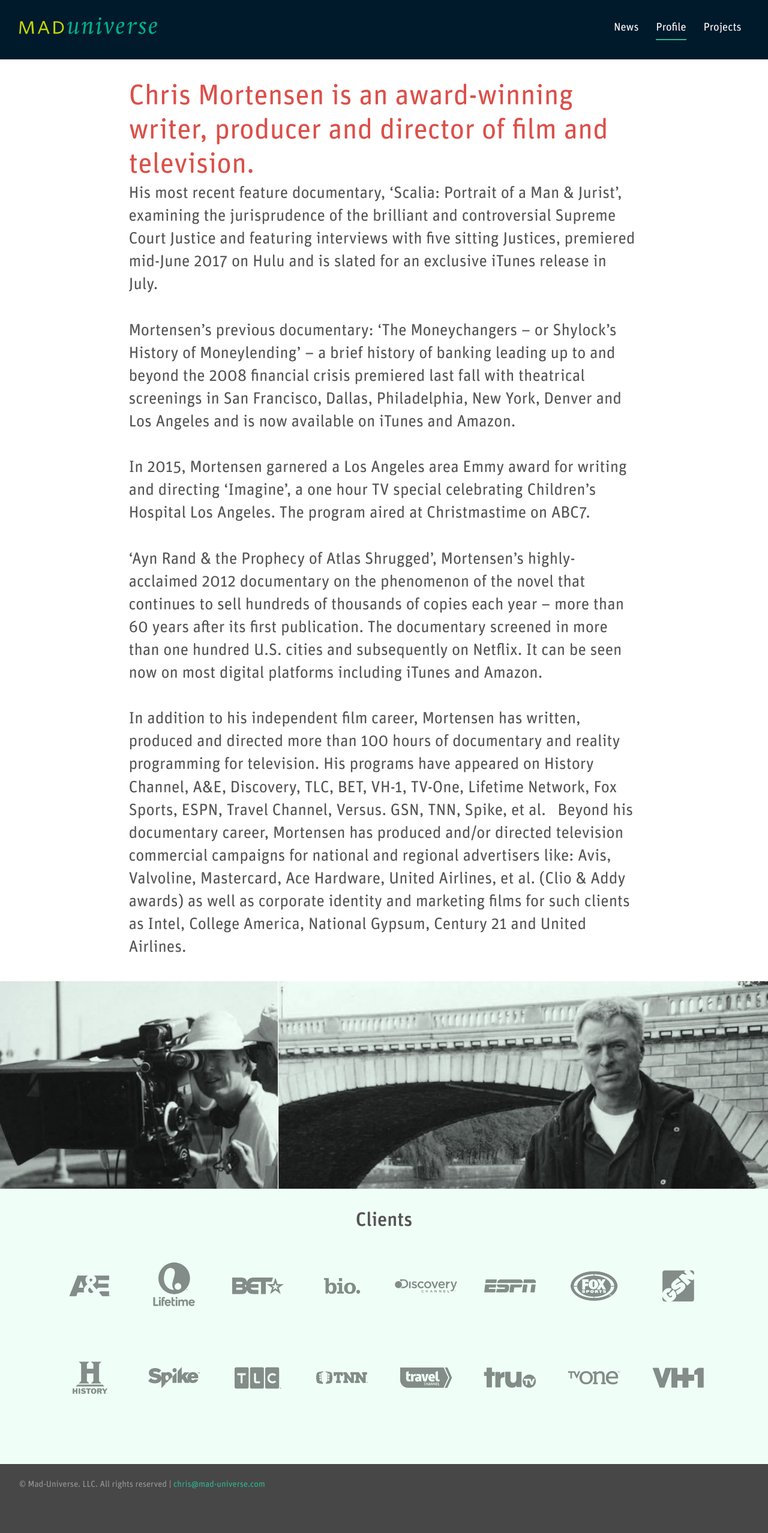
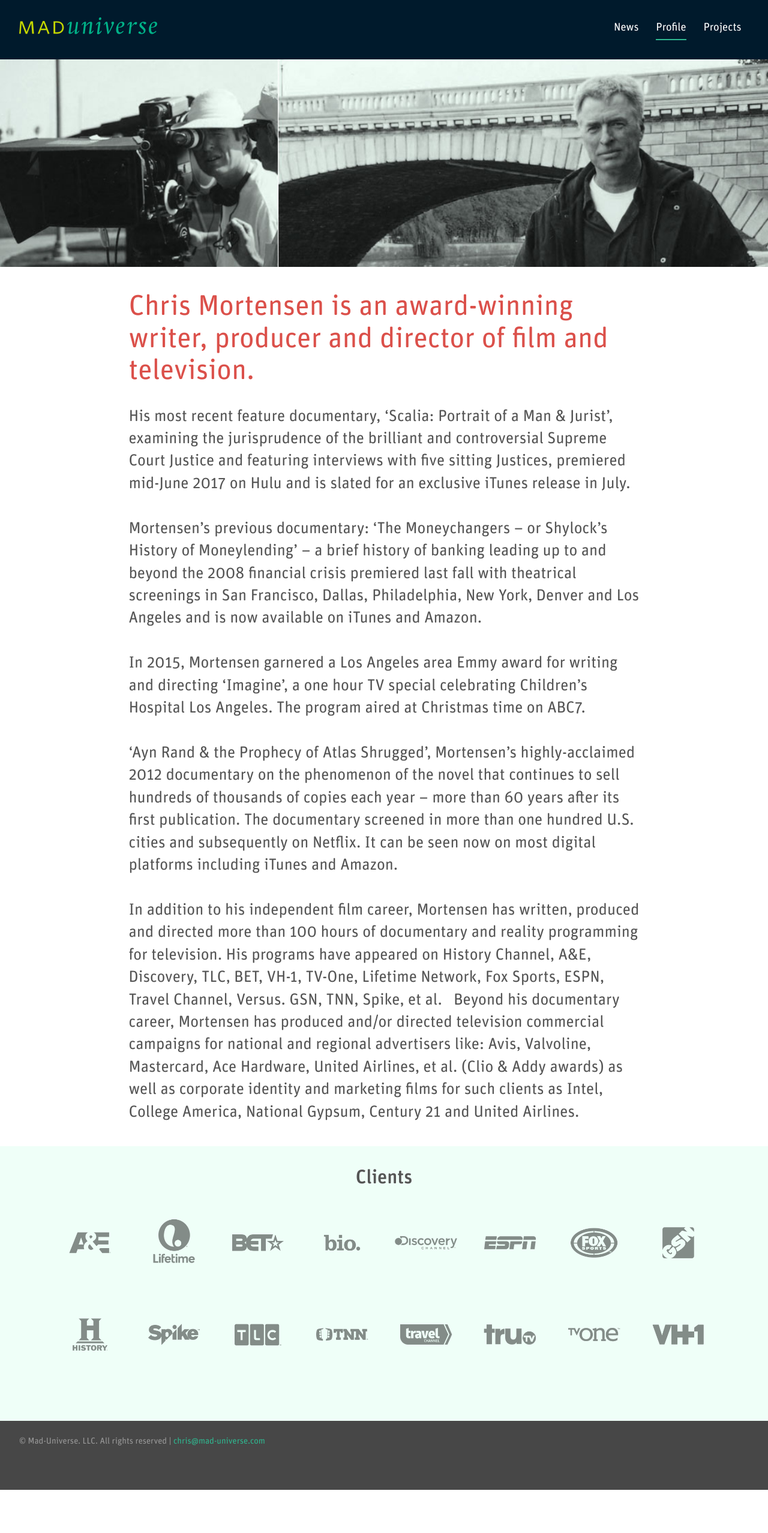
Before and after one commit to jsbarkema/mad-universe.com, a Jekyll site: the page built from profile.markdown, in a window 1280 px wide. Shown: the whole page at 60% size. Built offline with Jekyll 4.4.1, drawn with Linux system fonts in a browser that asks for light colours; after the commit the page ends 2484 px from its top, so only the background shows below that.

Commit message:
Updated Profile and 5 other files

```diff
--- a/_layouts/profile.html
+++ b/_layouts/profile.html
@@ -2,12 +2,12 @@
 layout: default
 ---
 
+<div class="profile-image row">
+  <img src="{{ page.bio_pic }}" class="u-full-width">
+</div>
 <div class="profile-body container">
   <h1>{{ page.headline }}</h1>
   {{ content }}
-</div>
-<div class="profile-image row">
-  <img src="{{ page.bio_pic }}" class="u-full-width">
 </div>
 <div class="logo-grid">
    <div class="container">
--- a/profile.markdown
+++ b/profile.markdown
@@ -70,9 +70,9 @@
 
 Mortensen’s previous documentary:  ‘The Moneychangers – or Shylock’s History of Moneylending’ – a brief history of banking leading up to and beyond the 2008 financial crisis premiered last fall with theatrical screenings in San Francisco, Dallas, Philadelphia, New York, Denver and Los Angeles and is now available on iTunes and Amazon.
 
-In 2015, Mortensen garnered a Los Angeles area Emmy award for writing and directing ‘Imagine’, a one hour TV special celebrating Children’s Hospital Los Angeles.  The program aired at Christmastime on ABC7.
+In 2015, Mortensen garnered a Los Angeles area Emmy award for writing and directing ‘Imagine’, a one hour TV special celebrating Children’s Hospital Los Angeles. The program aired at Christmas time on ABC7.
 
-‘Ayn Rand & the Prophecy of Atlas Shrugged’, Mortensen’s highly-acclaimed  2012 documentary on the phenomenon of the novel that continues to sell hundreds of thousands of copies each year – more than 60 years after its first publication.  The documentary screened in more than one hundred U.S. cities and subsequently on Netflix.  It can be seen now on most digital platforms including iTunes and Amazon.
+‘Ayn Rand & the Prophecy of Atlas Shrugged’, Mortensen’s highly-acclaimed  2012 documentary on the phenomenon of the novel that continues to sell hundreds of thousands of copies each year – more than 60 years after its first publication. The documentary screened in more than one hundred U.S. cities and subsequently on Netflix. It can be seen now on most digital platforms including iTunes and Amazon.
 
 In addition to his independent film career, Mortensen has written, produced and directed more than 100 hours of documentary and reality programming for television. His programs have appeared on History Channel, A&E, Discovery, TLC, BET, VH-1, TV-One, Lifetime Network, Fox Sports, ESPN, Travel Channel, Versus. GSN, TNN, Spike, et al.
 
--- a/styles/styles.css
+++ b/styles/styles.css
@@ -1258,7 +1258,7 @@
     left: 0;
     background-color: rgba(0, 0, 0, 0); }
   .projects.post-module .overlay:hover {
-    background-color: rgba(47, 184, 144, 0.4);
+    background-color: rgba(47, 184, 144, 0.85);
     -webkit-transition: 100ms ease-out;
     transition: 100ms 100ms ease-out; }
   .projects.post-module .view-wrap {
@@ -1350,7 +1350,7 @@
     left: 0;
     background-color: rgba(0, 0, 0, 0); }
   .next-project.post-module .overlay:hover {
-    background-color: rgba(47, 184, 144, 0.5);
+    background-color: rgba(47, 184, 144, 0.85);
     -webkit-transition: 200ms ease-out;
     transition: 200ms 100ms ease-out; }
   .next-project.post-module .view-wrap {
@@ -1465,11 +1465,11 @@
   .main-content .page-body {
     padding: 0 2.5%;
     margin: 0 auto;
-    font-size: 165%; }
+    font-size: 162%; }
   .main-content h1 {
     width: 90%; }
   .main-content p {
-    font-size: 165%;
+    font-size: 162%;
     width: 90%;
     margin: 0 auto;
     margin-bottom: 1.4em; }
@@ -1494,17 +1494,28 @@
   padding: 2em 0;
   background-color: #ffffff; }
 
+.profile-image {
+  margin-top: -2em; }
+
+.profile-body {
+  padding-top: 3rem; }
   .profile-body h1 {
     width: 100%;
     margin: 0 auto;
     color: #db504a;
     font-size: 3.5rem;
-  font-family: UnitRoundedWeb, Helvetica, Arial; }
+    font-family: UnitRoundedWeb, Helvetica, Arial;
+    line-height: 3.875rem;
+    padding-bottom: 1.75rem; }
 
 @media only screen and (min-width: 480px) {
+  .profile-body {
+    padding-top: 4rem; }
     .profile-body h1 {
       width: 90%;
-    font-size: 4.75rem; } }
+      font-size: 4.75rem;
+      line-height: 5.35rem;
+      padding-bottom: 3rem; } }
 @media only screen and (min-width: 640px) {
   .profile-body h1 {
     width: 80%; } }
```
Also changed, not shown: styles/styles.scss (+11 -5 lines), styles/styles.min.css, 1 other file. Lines whose indentation alone changed are shown as unchanged.
